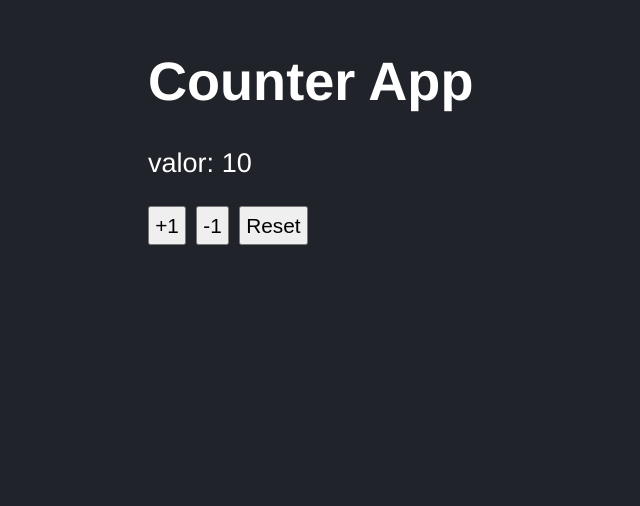
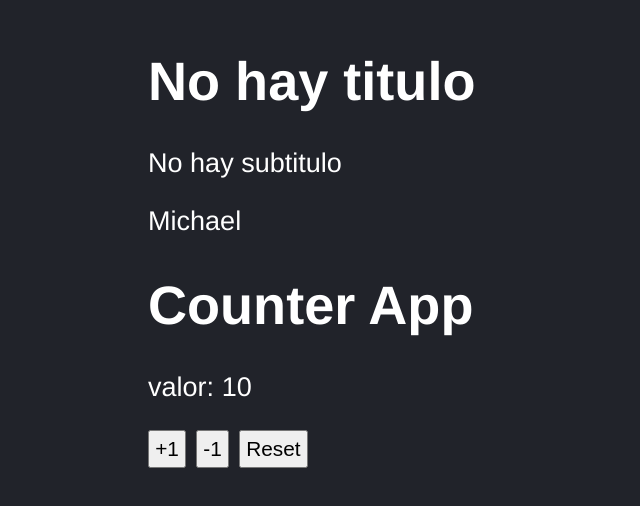
Before and after one commit to ForeverMikk/react-vite, a React (Vite) app: page / in a window 1280 px wide. Shown: the part 134-640 px from the top of the page, without its empty margins (0-640 px from the left). Built offline with nearby package versions, Linux system fonts and the light colour scheme.

Commit message:
empezando pruebas en componentes

```diff
--- a/package.json
+++ b/package.json
@@ -17,6 +17,7 @@
   "devDependencies": {
     "@babel/core": "^7.21.8",
     "@babel/preset-env": "^7.21.5",
+    "@testing-library/react": "^14.0.0",
     "@types/jest": "^29.5.1",
     "@types/react": "^18.0.26",
     "@types/react-dom": "^18.0.9",
--- /dev/null
+++ b/src/FirstApp.jsx
@@ -0,0 +1,26 @@
+import React from 'react';
+import PropTypes from 'prop-types';
+
+const FirstApp = ({title, subtitle, name}) => {
+
+    return(
+        <>
+            <h1>{title}</h1>
+            <p>{subtitle}</p>
+            <p>{name}</p>
+        </>
+    )
+}
+
+FirstApp.propTypes = {
+    title: PropTypes.string.isRequired,
+    subtitle: PropTypes.string
+}
+
+FirstApp.defaultProps = {
+    name: 'Michael',
+    subtitle: 'No hay subtitulo',
+    title: 'No hay titulo'
+}
+
+export default FirstApp;
--- a/src/main.jsx
+++ b/src/main.jsx
@@ -1,11 +1,14 @@
 import React from 'react';
 import ReactDOM from 'react-dom/client';
+
+import './index.css';
+import FirstApp from './FirstApp';
 import CounterApp from './CounterApp';
-import './index.css';
 
 
 ReactDOM.createRoot(document.getElementById('root')).render(
     <React.StrictMode>
+        <FirstApp />
         <CounterApp value={10}/>
     </React.StrictMode>
 )
```
Also changed, not shown: 1 other file (tests, documents, lock files or other folders).
